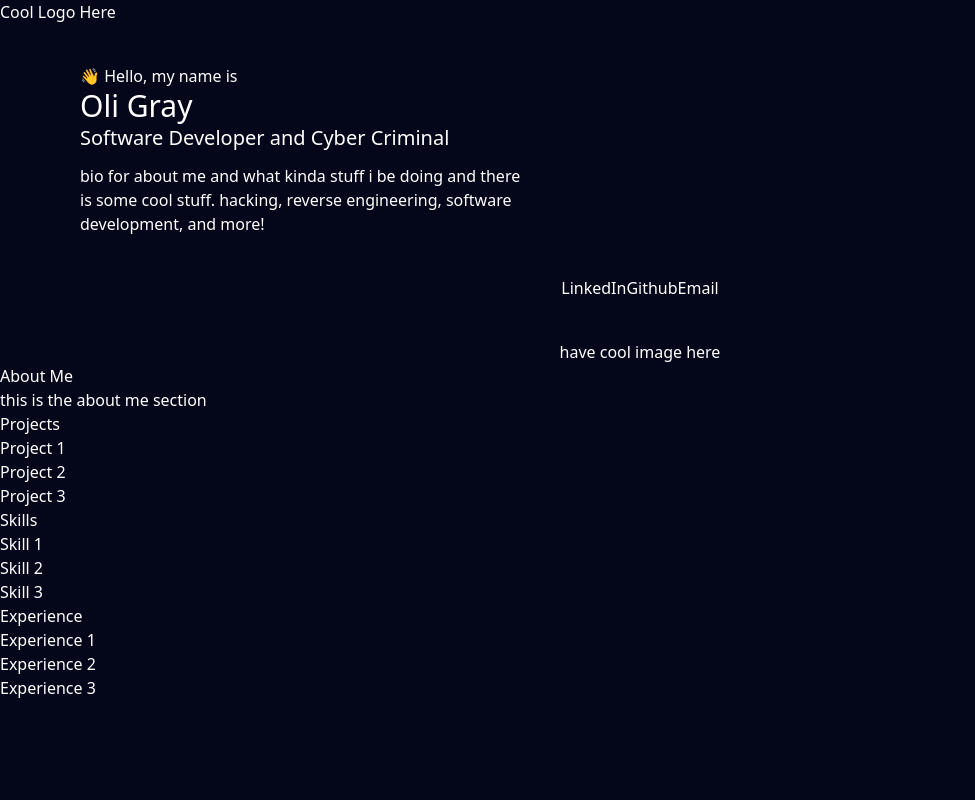
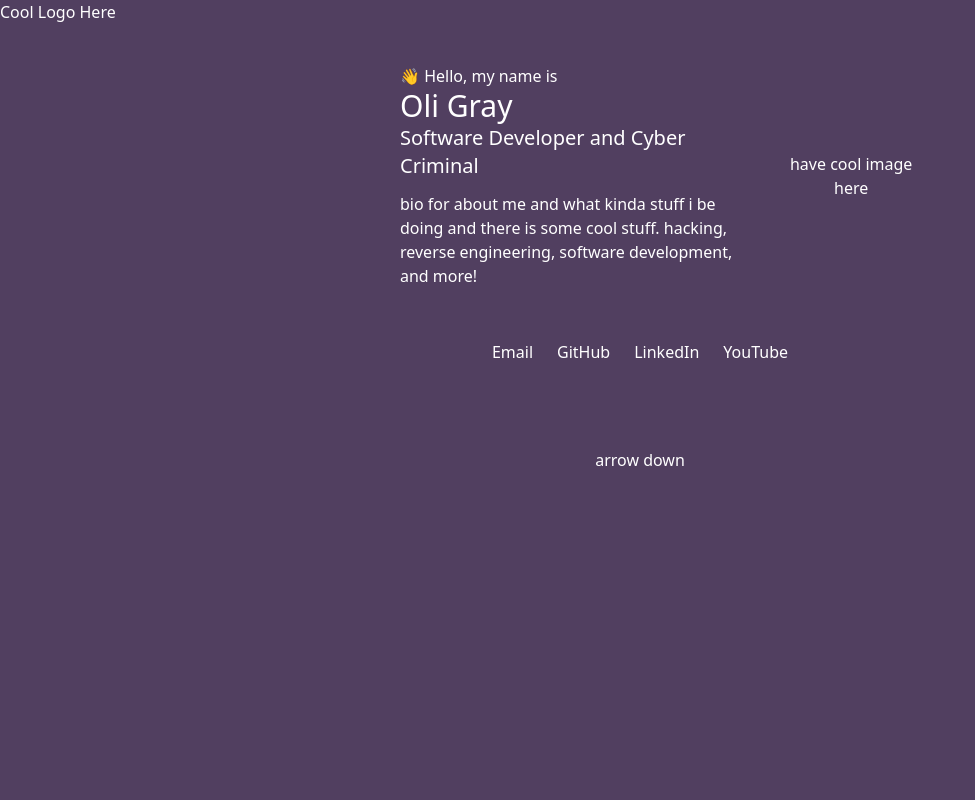
Before and after one commit to KermitTheFr0g/Portfolio, a Next.js app: page / in a window 1280 px wide. Shown: the top 800 px of the page, without its empty margins (0-975 px from the left). Built offline with nearby package versions, Linux system fonts and the light colour scheme.

Commit message:
main profile

```diff
--- a/src/pages/index.tsx
+++ b/src/pages/index.tsx
@@ -1,5 +1,6 @@
 import Head from 'next/head';
 import Image from 'next/image';
+import Link from 'next/link';
 
 import TopNav from '@/components/modules/TopNav'
 import Experience from '@/components/modules/Experience'
@@ -17,35 +18,41 @@ export default function Home() {
 
       <main>
         <TopNav />
-        <div className='flex flex-col'>
-          <div className="m-auto p-10 md:ml-10 md:w-5/12">
+        <div className="min-h-screen">
+          <div className='flex flex-col lg:w-1/2 md:m-auto'>
+            <div className='flex flex-col md:flex-row'>
+              <div className="m-auto p-10 md:ml-10 md:w-5/12 lg:w-9/12">
                   <div>👋 Hello, my name is</div>
                   <div className="text-3xl">Oli Gray</div>
                   <div className="text-xl">Software Developer and Cyber Criminal</div>
-
                   <p className='text-left mt-3'>
                       bio for about me and what kinda stuff i be doing
                       and there is some cool stuff. hacking, reverse engineering,
                       software development, and more!
                   </p>
-
-
               </div>
-
-          <div className='m-auto flex flex-row-reverse pb-10'>
-            <div>
-              Email
+              <div className="text-center my-auto pb-10 md:mr-10 md:pb-0">
+                have cool image here
               </div>
-            <div>
-              Github
             </div>
-            <div>
-              LinkedIn
+            <div className='m-auto flex flex-row pb-10'>
+              <a className='p-3' target="_blank" href="email" rel="noopener noreferrer">
+                <div>Email</div>
+              </a>
+              <a className='p-3' target="_blank" href="https://github.com/KermitTheFr0g" rel="noopener noreferrer">
+                <div>GitHub</div>
+              </a>
+              <a className='p-3' target="_blank" href="https://www.linkedin.com/in/oli-gray-b22872214/" rel="noopener noreferrer">
+                <div>LinkedIn</div>
+              </a>
+              <a className='p-3' target="_blank" href="https://www.youtube.com" rel="noopener noreferrer">
+                <div>YouTube</div>
+              </a>
             </div>
           </div>
 
-          <div className="text-center">
-                  have cool image here
+          <div className='animate-bounce text-center pt-10'>
+            arrow down
           </div>
         </div>
 
--- a/tailwind.config.js
+++ b/tailwind.config.js
@@ -11,7 +11,8 @@ module.exports = {
   theme: {
     extend: {
       colors: {
-        'background': '#040619'
+        'background': '#513F60',
+        'text': '#F2E2FF'
       }
     },
   },
```
Lines whose indentation alone changed are shown as unchanged.
